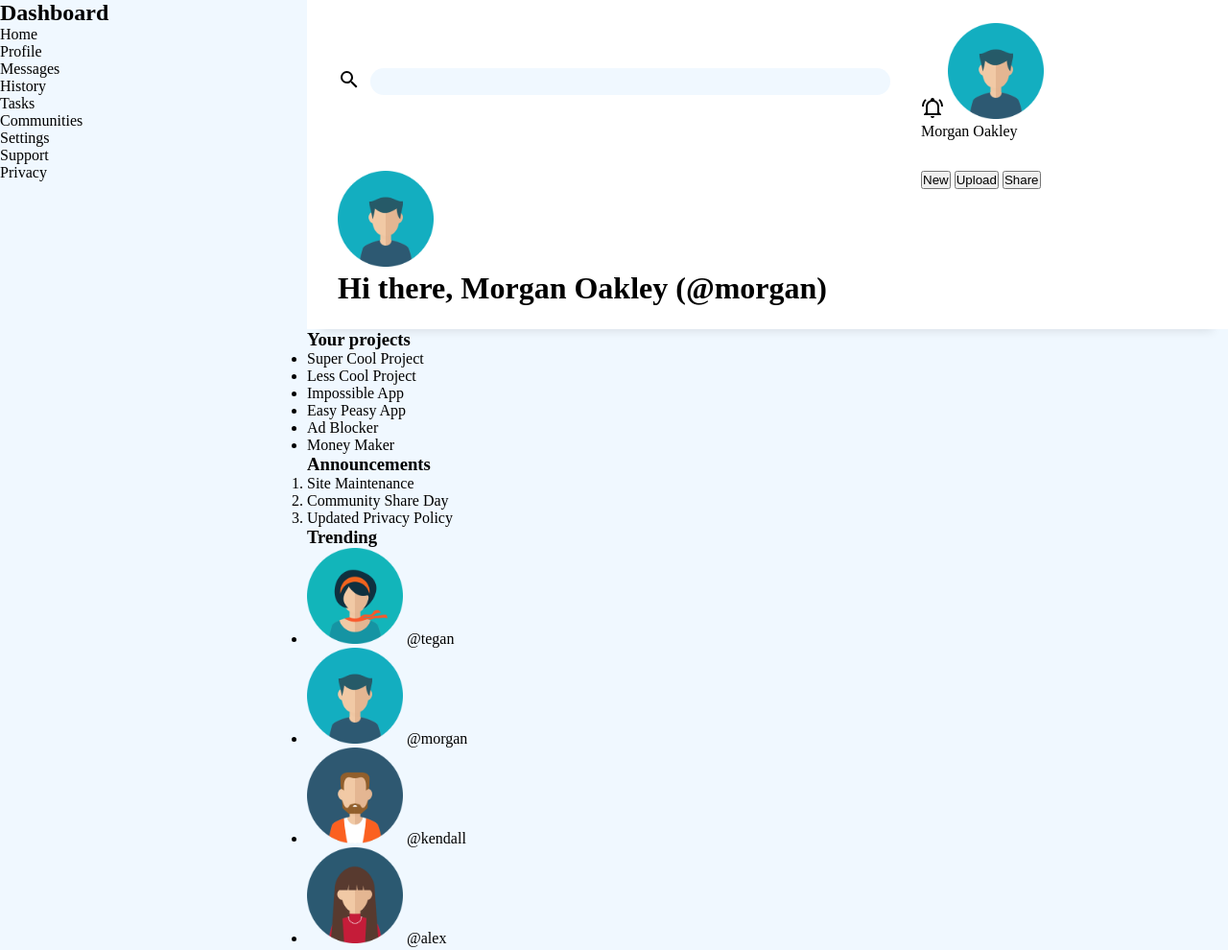
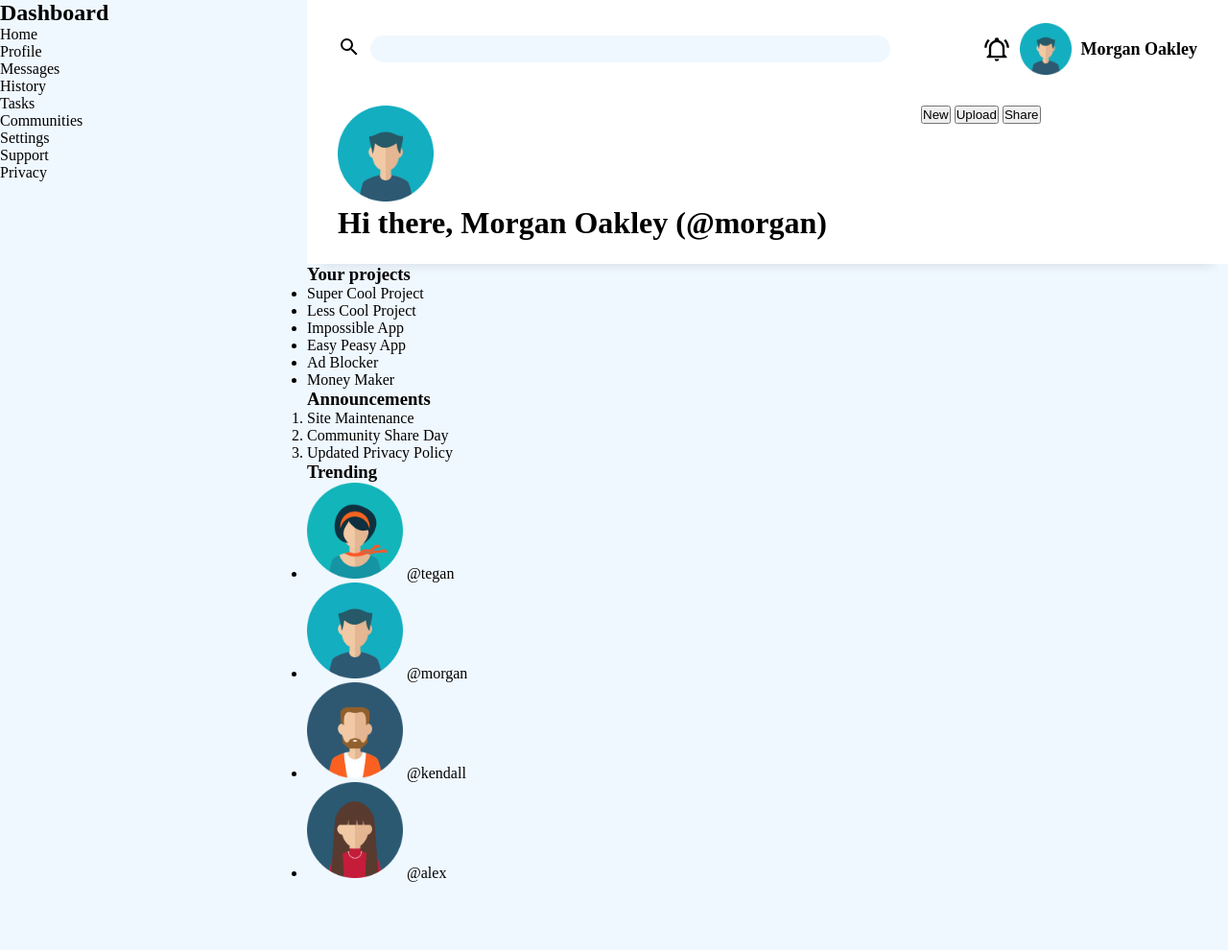
Before and after one commit to Akherousin/odin-admin-dashboard, a plain HTML site: page index.html in a window 1280 px wide. Shown: the top 990 px of the page at 96% size. Drawn offline with Linux system fonts and the light colour scheme.

Commit message:
add user-info alignment and styling

```diff
--- a/index.html
+++ b/index.html
@@ -23,18 +23,14 @@
       </div>
 
       <div class="header-user-info">
-        <svg
-          class="icon-bell"
-          style="width: 24px; height: 24px"
-          viewBox="0 0 24 24"
-        >
+        <svg class="icon-bell" viewBox="0 0 24 24">
           <path
             fill="currentColor"
             d="M10,21H14A2,2 0 0,1 12,23A2,2 0 0,1 10,21M21,19V20H3V19L5,17V11C5,7.9 7.03,5.17 10,4.29C10,4.19 10,4.1 10,4A2,2 0 0,1 12,2A2,2 0 0,1 14,4C14,4.1 14,4.19 14,4.29C16.97,5.17 19,7.9 19,11V17L21,19M17,11A5,5 0 0,0 12,6A5,5 0 0,0 7,11V18H17V11M19.75,3.19L18.33,4.61C20.04,6.3 21,8.6 21,11H23C23,8.07 21.84,5.25 19.75,3.19M1,11H3C3,8.6 3.96,6.3 5.67,4.61L4.25,3.19C2.16,5.25 1,8.07 1,11Z"
           />
         </svg>
-        <img src="./pics/avatar.png" alt="user pic" />
-        <p>Morgan Oakley</p>
+        <img class="user-info-avatar" src="./pics/avatar.png" alt="user pic" />
+        <p class="user-info-name">Morgan Oakley</p>
       </div>
 
       <div class="header-greeting">
--- a/style.css
+++ b/style.css
@@ -50,6 +50,28 @@ body {
   gap: 1rem;
 }
 
+.header-user-info {
+  display: flex;
+  justify-content: end;
+  align-items: center;
+  gap: 1rem;
+}
+
+.icon-bell {
+  flex-basis: 2.8rem;
+  flex-shrink: 0;
+}
+
+.user-info-avatar {
+  width: 5.4rem;
+}
+
+.user-info-name {
+  font-weight: bold;
+  flex-shrink: 0;
+  font-size: 1.8rem;
+}
+
 .search-input {
   appearance: none;
   background-color: var(--color-tertiary);
```
